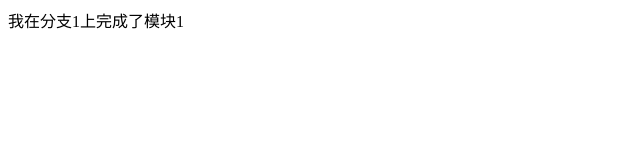
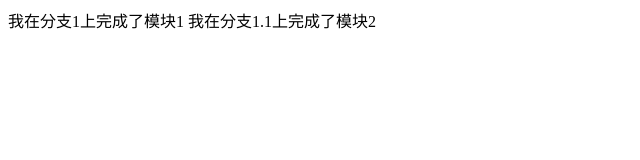
Before and after one commit to huopeful/test, a plain HTML site: page index.html in a window 1280 px wide. Shown: the whole page, without its empty margins (0-640 px from the left). Drawn offline with Linux system fonts and the light colour scheme.

Commit message:
我在分支1.1上完成了模块2

```diff
--- a/index.html
+++ b/index.html
@@ -2,11 +2,12 @@
 <html lang="en">
 <head>
     <meta charset="UTF-8">
-    <meta name="viewport" content="width=我在分支1上完成了模块1, initial-scale=1.0">
+    <meta name="viewport" content="width=device-width, initial-scale=1.0">
     <meta http-equiv="X-UA-Compatible" content="ie=edge">
     <title>Document</title>
 </head>
 <body>
     我在分支1上完成了模块1
+    我在分支1.1上完成了模块2
 </body>
 </html>
```
